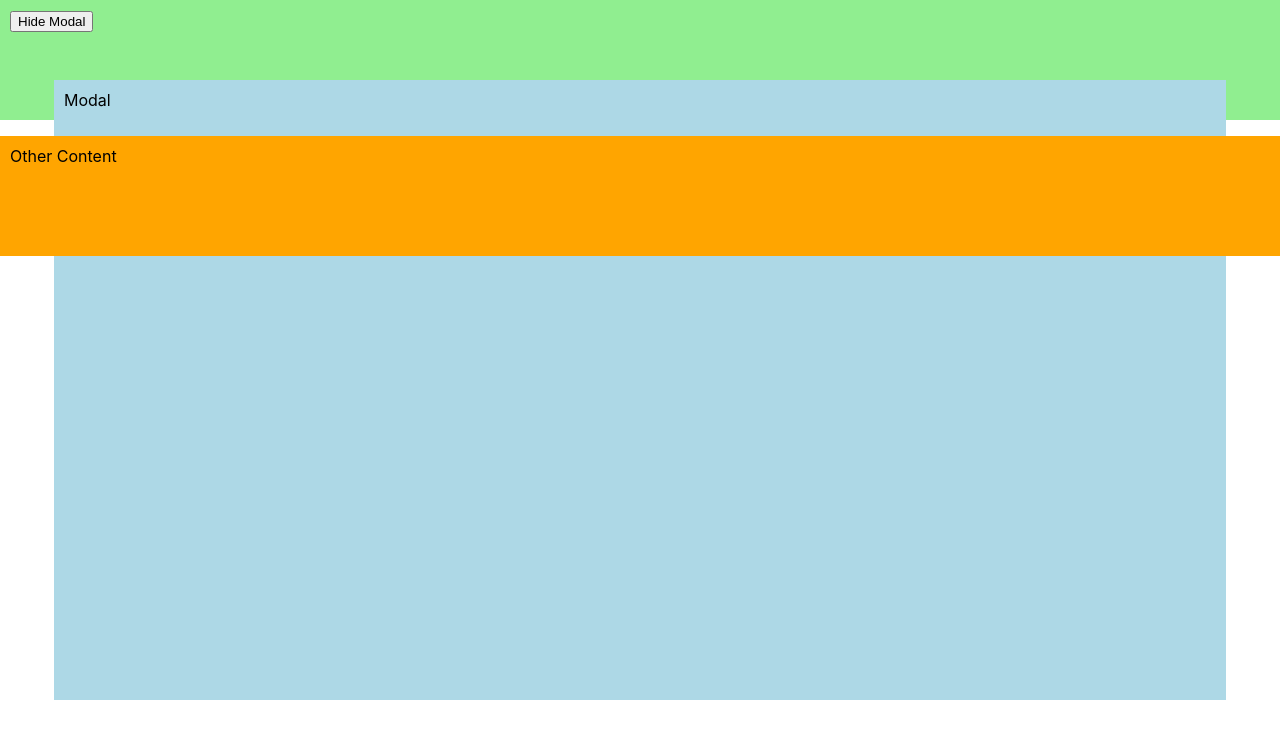
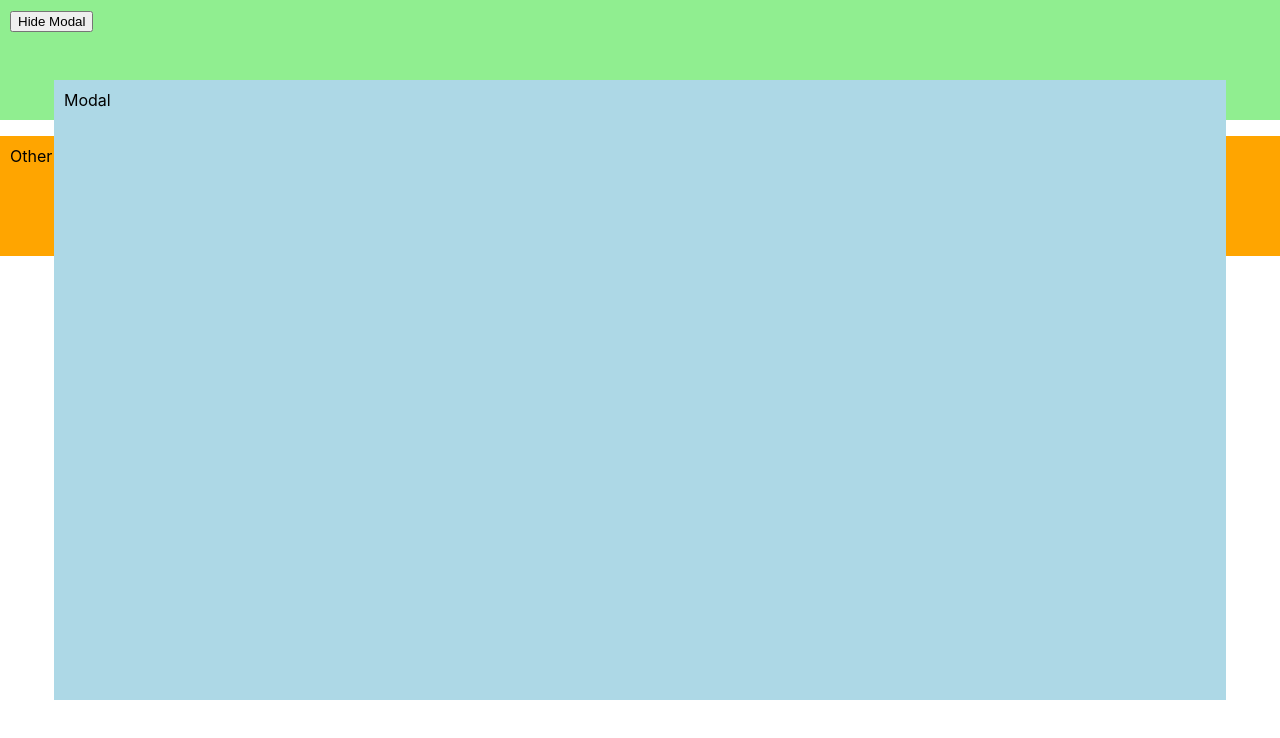
Before and after one commit to wadigzon/test-app, a React (Create React App) app: page / in a window 1280 px wide. Both pictures are taken after a click on the button "Show Modal". Shown: the top 738 px of the page. Built offline with nearby package versions, Linux system fonts and the light colour scheme.

Commit message:
.- added content

```diff
--- a/public/index.html
+++ b/public/index.html
@@ -6,5 +6,6 @@
   </head>
   <body>
     <div id="root"></div>
+    <div id="modal-root"></div>
   </body>
 </html>
--- a/src/App.js
+++ b/src/App.js
@@ -1,5 +1,7 @@
 
 import { useState } from "react";
+import { createPortal } from "react-dom";
+
 import './App.css';
 
 // problem: modal has higher z-index but still shows beneath other content
@@ -14,7 +16,9 @@ export default function App() {
   const [isHidden, setIsHidden] = useState(true);
   return (
     <>
-      <div className="container">
+      <div className="container" onClick={() => {
+        console.log('Clicked container')
+      }}>
         <button onClick={() => setIsHidden(!isHidden)}>
           {isHidden ? 'Show Modal' : 'Hide Modal'}
         </button>
@@ -29,5 +33,8 @@ export default function App() {
 }
 
 function Modal() {
-  return <p className="modal">Modal</p>
+  return createPortal(
+    <p className="modal">Modal</p>,
+    document.getElementById('modal-root')
+  );
 }
```
